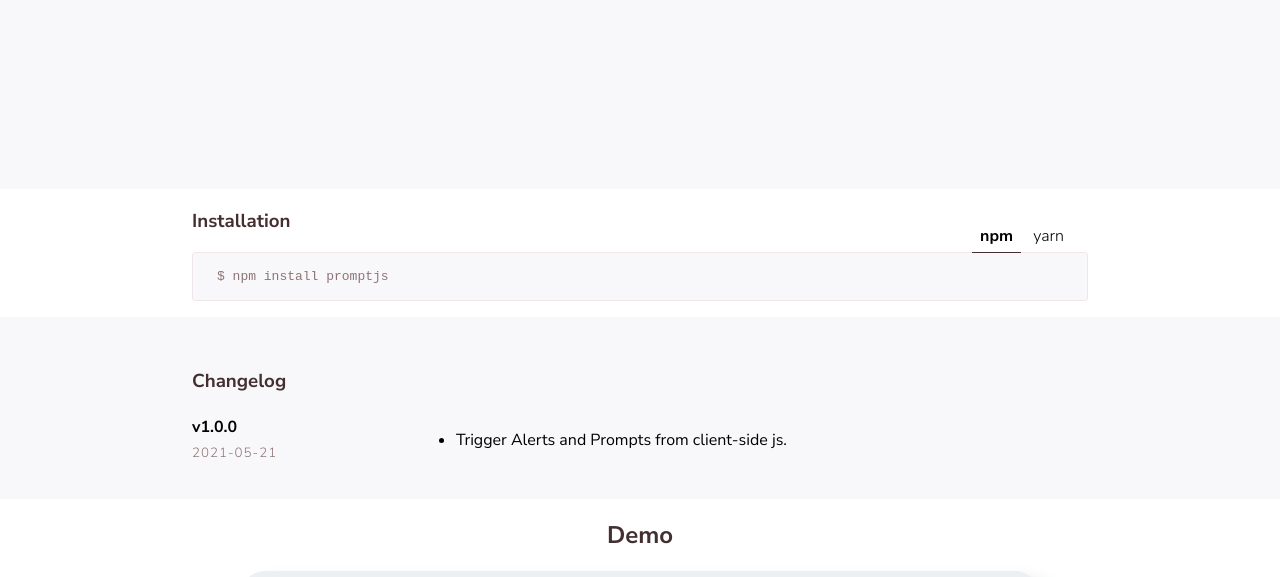
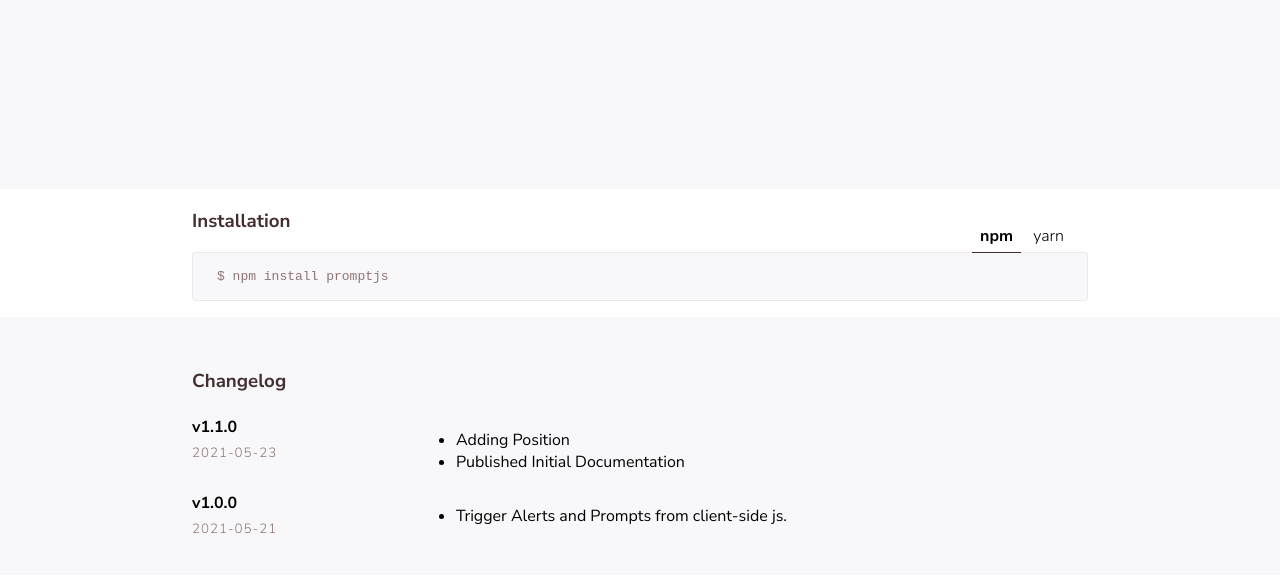
Before and after one commit to anistark/prompt, a plain HTML site: page index.html in a window 1280 px wide. Shown: the part 181-758 px from the top of the page. Drawn offline with nearby package versions, Linux system fonts and the light colour scheme.

Commit message:
updated changelog

```diff
--- a/index.html
+++ b/index.html
@@ -115,19 +115,18 @@
                     </ul>
                 </div>
             </div> -->
-            <!-- <div class="changelog__item">
+            <div class="changelog__item">
                 <div class="changelog__meta">
-                    <h4 class="changelog__title">v0.6</h4>
-                    <small class="changelog__date">7/30/2017</small>
+                    <h4 class="changelog__title">v1.1.0</h4>
+                    <small class="changelog__date">2021-05-23</small>
                 </div>
                 <div class="changelog__detail">
                     <ul>
-                        <li>Adding Unicode support</li>
-                        <li>Basic text highlighting</li>
-                        <li>Fresh Design</li>
+                        <li>Adding Position</li>
+                        <li>Published Initial Documentation</li>
                     </ul>
                 </div>
-            </div> -->
+            </div>
             <div class="changelog__item">
                 <div class="changelog__meta">
                     <h4 class="changelog__title">v1.0.0</h4>
```
